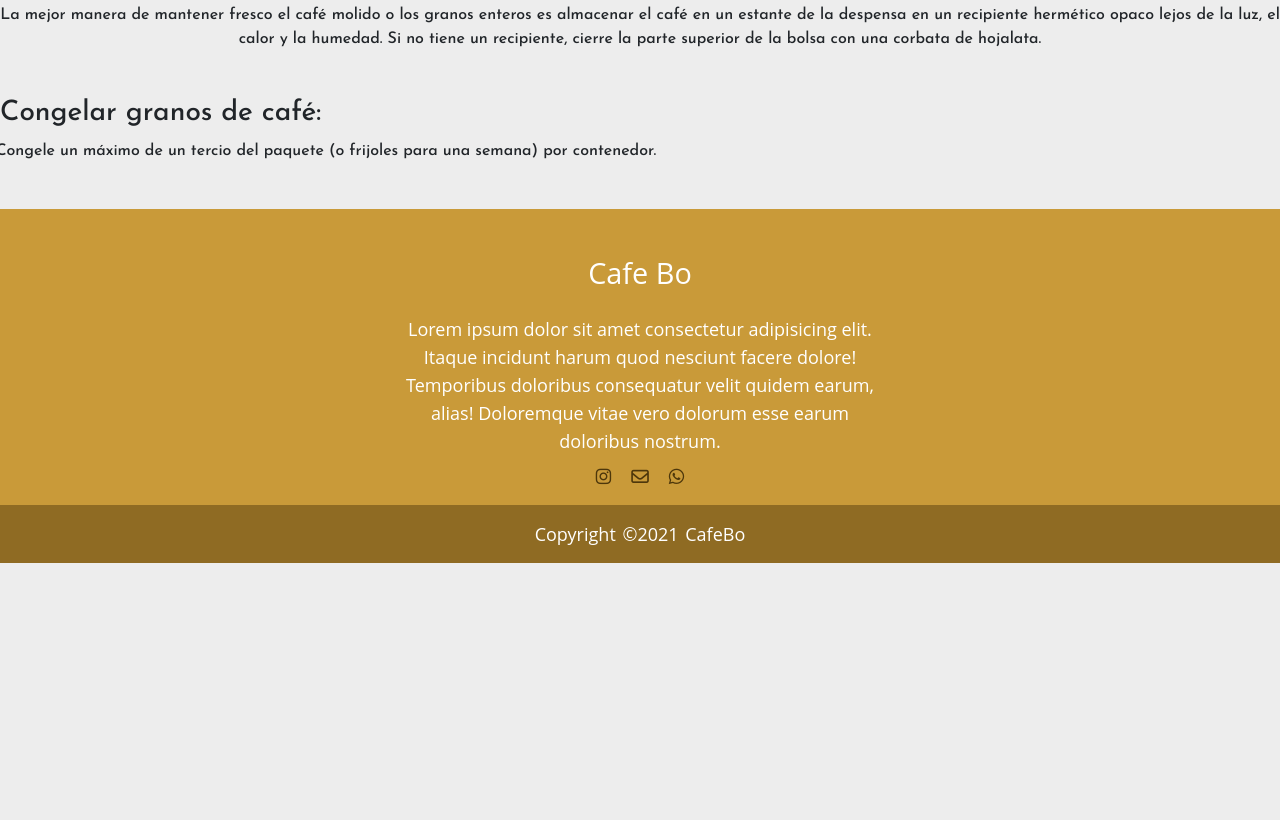
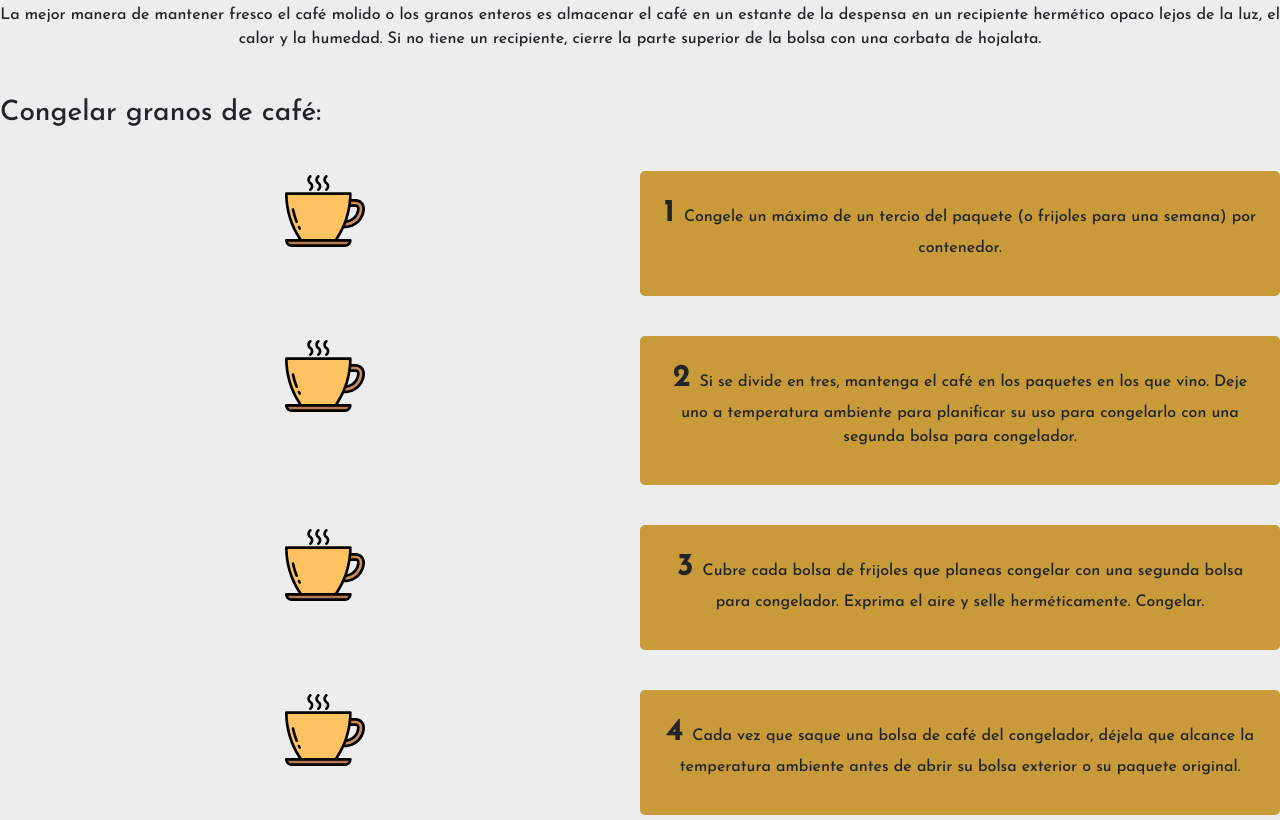
Before and after one commit to ornecala/CafeBo, a website: page pages/almacenamiento.html in a window 1280 px wide. Shown: the part 460-1280 px from the top of the page. Before the commit the page ends 1023 px from the top, so only its background shows below. Drawn offline with nearby package versions, Linux system fonts and the light colour scheme.

Commit message:
le di estilo a mi texto

```diff
--- a/pages/almacenamiento.html
+++ b/pages/almacenamiento.html
@@ -77,17 +77,49 @@
 		<div class="row paddingTB">
 			<div class="col-lg-12 col-xs-12 paddingLR" data-aos="fade-up" data-aos-duration="1500">
 				<h3>Congelar granos de café:</h3>
-				<div class="row ">
-					<div class="text-section">
-						<p class="text-content">
+				<div class="row container-steps">
+					<div class="container-img col-12 col-lg-6">
+						<img class=" img-icon" src="../assets/icons/icon_cafe.svg" alt="coffe">
+					</div>
+					<div class="text-section col-12 col-lg-6">
+						<p class="text-content  ">
 					 	<span class="text-step">1</span> Congele un máximo de un tercio del paquete (o frijoles para una semana) por contenedor.
 						</p>
 					</div>
-					<div class="container-img">
-						<img class="img-fluid img-icon" src="../assets/icons/icon_cafe.svg" alt="coffe">
+				</div>
+				<div class="row container-steps ">
+					<div class="container-img col-12 col-lg-6">
+						<img class=" img-icon" src="../assets/icons/icon_cafe.svg" alt="coffe">
 					</div>
+					<div class="text-section col-12 col-lg-6 ">
+						<p class="text-content  ">
+					 	<span class="text-step">2</span> Si se divide en tres, mantenga el café en los paquetes en los que vino. Deje uno a temperatura ambiente para planificar su uso para congelarlo con una segunda bolsa para congelador.
+						</p>
+					</div>
+				</div>
+				<div class="row  container-steps ">
+					<div class="container-img col-12 col-lg-6">
+						<img class=" img-icon" src="../assets/icons/icon_cafe.svg" alt="coffe">
+					</div>
+					<div class="text-section col-12 col-lg-6 ">
+						<p class="text-content  ">
+					 	<span class="text-step">3</span> Cubre cada bolsa de frijoles que planeas congelar con una segunda bolsa para congelador. Exprima el aire y selle herméticamente. Congelar.
+						</p>
+					</div>
+				</div>
+				<div class="row container-steps ">
+					<div class="container-img col-12 col-lg-6">
+						<img class=" img-icon" src="../assets/icons/icon_cafe.svg" alt="coffe">
+					</div>
+					<div class="text-section co-12 col-lg-6 ">
+						<p class="text-content  ">
+					 	<span class="text-step">4</span> Cada vez que saque una bolsa de café del congelador, déjela que alcance la temperatura ambiente antes de abrir su bolsa exterior o su paquete original.
+						</p>
+					</div>
+				</div>
 
-				</div>
+
+
 
 				<!--<ol>
 					<li>Congele un máximo de un tercio del paquete (o frijoles para una semana) por contenedor.</li>
--- a/scss/_almacenamiento.scss
+++ b/scss/_almacenamiento.scss
@@ -0,0 +1,38 @@
+
+
+.container-steps{
+	display:flex;
+	justify-content:space-around;
+	align-item:center;
+	margin: 40px 0;
+}
+.text-content{
+	font-weight:400;
+	width:100%;
+	height:100%;
+	max-width:750px;
+	text-align:center;
+}
+.text-section{
+	border-radius:5px;
+	background-color: #C99A39;
+	padding:20px;
+
+}
+ .img-icon{
+ 	width:80px;
+ 	height:80px;
+ 	margin-left:10px;
+ }
+.text-step{
+	padding-right:5px;
+	font-weight:600;
+	font-size:30px;
+
+
+}
+.container-img{
+	display:flex;
+	justify-content:center;
+	align-item:center;
+}
--- a/scss/style.scss
+++ b/scss/style.scss
@@ -17,3 +17,5 @@
 @import "beneficios";
 
 @import "nosotros";
+
+@import "almacenamiento";
```
Also changed, not shown: css/estilo.css.
